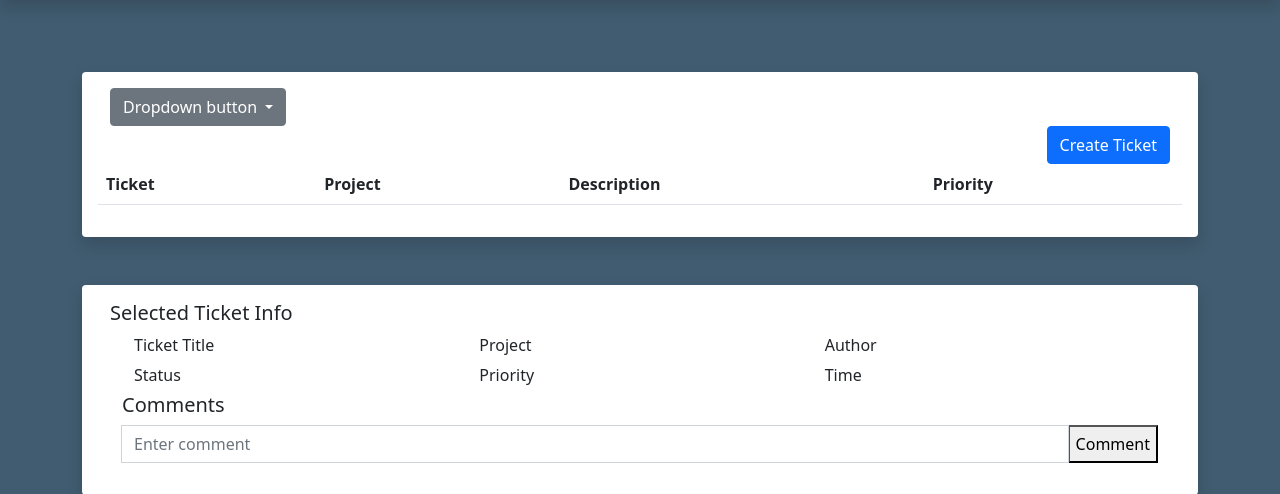
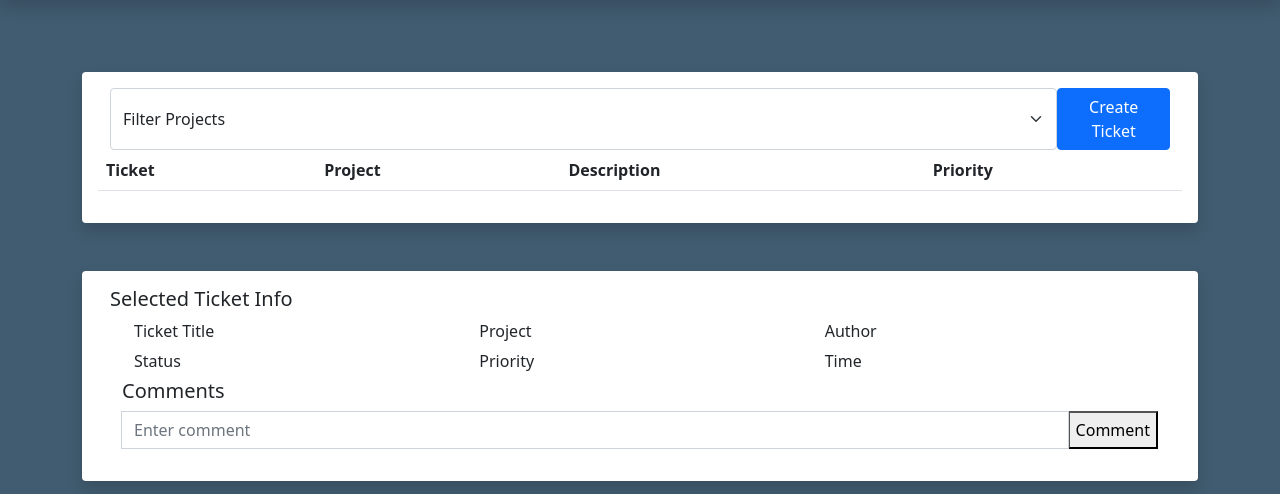
Before and after one commit to taylormeador/bug-tracker-9000, a Flask app: template templates/tickets.html in a window 1280 px wide. Shown: the part 72-566 px from the top of the page. Run offline with Flask 2, Linux system fonts and the light colour scheme; the template is opened without the code that fills it, so the values that code supplies are empty; parts of the project's set-up code (start-up, migrations or seed data) failed here and were passed over.

Commit message:
filter tickets table by project

```diff
--- a/templates/tickets.html
+++ b/templates/tickets.html
@@ -4,19 +4,13 @@
 
 <div class="container shadow p-3 mb-5 bg-body rounded" id="projects-container">
     <div class="container" id="container-header">
-      <div class="dropdown">
-        <button class="btn btn-secondary dropdown-toggle" type="button" id="dropdownMenuButton" data-toggle="dropdown" aria-haspopup="true" aria-expanded="false">
-          Dropdown button
-        </button>
-        <div class="dropdown-menu" aria-labelledby="dropdownMenuButton">
-          <a class="dropdown-item" href="#">Action</a>
-          <a class="dropdown-item" href="#">Another action</a>
-          <a class="dropdown-item" href="#">Something else here</a>
-        </div>
-      </div>
-
-
       <div class="d-flex justify-content-end">
+        <select class="form-select" aria-label="Default select example" id="projects-select" onchange="filterByProject()">
+          <option selected>Filter Projects</option>
+          {% for project in projects %}
+            <option value="{{ project.title }}">{{ project.title}}</option>
+          {% endfor %}
+        </select>
         {% include 'createTicketModal.html' %}
       </div>
 
@@ -173,7 +167,7 @@
 
   function filterByProject() {
     var input, filter, table, tr, td, i;
-    input = document.getElementById("projects-dropdown");
+    input = document.getElementById("projects-select");
     filter = input.value.toUpperCase();
     table = document.getElementById("tickets-table");
     tr = table.getElementsByTagName("tr");
```
